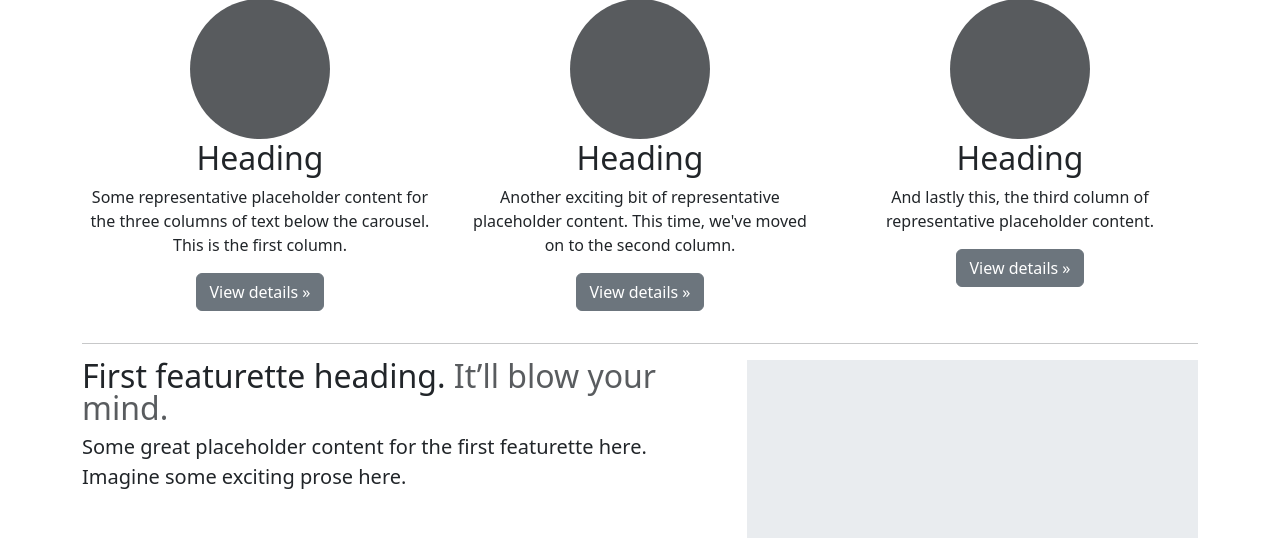
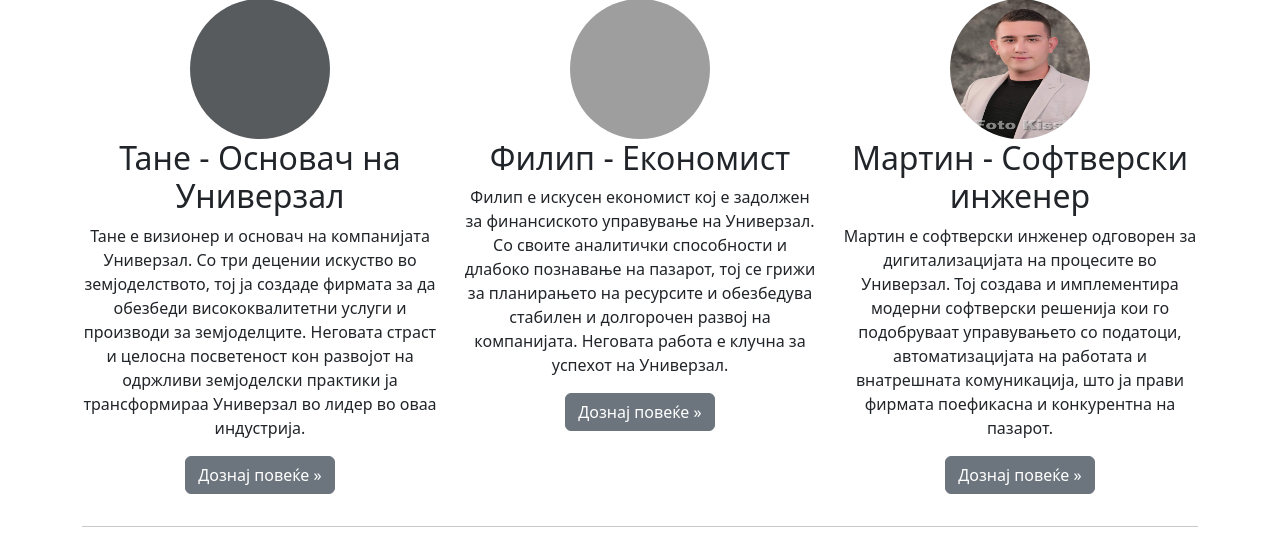
Before and after one commit to martinristow/python-projects, a Flask app: page / in a window 1280 px wide. Shown: the part 788-1326 px from the top of the page. Run offline with Flask 3, Linux system fonts and the light colour scheme; some libraries are stand-ins or nearby versions; grey boxes are pictures that could not be loaded.

Commit message:
Enhance design on home page
- Pictures and text for Founder on Univerzal and ...
- Mission and Vision
- Support
- Moments

```diff
--- a/projects/univerzal-project-flask/templates/index.html
+++ b/projects/univerzal-project-flask/templates/index.html
@@ -11,29 +11,32 @@
     </div>
     <div class="carousel-inner">
       <div class="carousel-item active">
-        <img src="static/images/pozadina5.jpg" class="d-block w-100" alt="Slide 1">
+        <img src="static/images/pozadina6.jpg" class="d-block w-100" alt="Slide 1">
         <div class="container">
           <div class="carousel-caption text-start">
-            <h1>Example headline.</h1>
-            <p class="opacity-75">Some representative placeholder content for the first slide of the carousel.</p>
+            <h1>Универзал - традиција и иновативност во земјоделието</h1>
+            <p class="opacity-75 text-justify">Основана во 1990 година, Универзал е водечки производител на
+                квалитетни земјоделски производи. Со децениско искуство, нашата компанија се стреми кон
+                одржлив развој и иновации во земјоделството.</p>
           </div>
         </div>
       </div>
       <div class="carousel-item">
-       <img src="static/images/pozadina4.jpg" class="d-block w-100" alt="Slide 2">
+       <img src="static/images/pozadina5.jpg" class="d-block w-100" alt="Slide 2">
         <div class="container">
           <div class="carousel-caption">
-            <h1>Another example headline.</h1>
-            <p>Some representative placeholder content for the second slide of the carousel.</p>
+            <h1>Посветени на растење на вашиот успех</h1>
+            <p class="text-justify">Ние обезбедуваме модерни технологии и квалитетни производи за да им помогнеме на
+                земјоделците да ги оптимизираат своите приноси и да го подобрат производството.</p>
           </div>
         </div>
       </div>
       <div class="carousel-item">
-       <img src="static/images/pozadina6.jpg" class="d-block w-100" alt="Slide 3">
+       <img src="static/images/pozadina4.jpg" class="d-block w-100" alt="Slide 3">
         <div class="container">
           <div class="carousel-caption text-end">
-            <h1>One more for good measure.</h1>
-            <p>Some representative placeholder content for the third slide of this carousel.</p>
+            <h1>Зелена иднина со Универзал</h1>
+            <p class="text-justify">Фирмата Универзал се залага за одржливо земјоделие, фокусирајќи се на еколошки практики и иновативни решенија за идните генерации.</p>
           </div>
         </div>
       </div>
@@ -57,63 +60,80 @@
     <div class="row text-center"> <!-- Додадено text-center -->
       <div class="col-lg-4">
         <svg class="bd-placeholder-img rounded-circle" width="140" height="140" xmlns="http://www.w3.org/2000/svg" role="img" aria-label="Placeholder" preserveAspectRatio="xMidYMid slice" focusable="false"><title>Placeholder</title><rect width="100%" height="100%" fill="var(--bs-secondary-color)"></rect></svg>
-        <h2 class="fw-normal">Heading</h2>
-        <p>Some representative placeholder content for the three columns of text below the carousel. This is the first column.</p>
-        <p><a class="btn btn-secondary" href="#">View details »</a></p>
+        <h2 class="fw-normal">Тане - Основач на Универзал</h2>
+        <p class="text-justify">Тане е визионер и основач на компанијата Универзал. Со три децении искуство во земјоделството, тој ја создаде фирмата за да обезбеди висококвалитетни услуги и производи за земјоделците. Неговата страст и целосна посветеност кон развојот на одржливи земјоделски практики ја трансформираа Универзал во лидер во оваа индустрија.</p>
+        <p><a class="btn btn-secondary" href="#">Дознај повеќе »</a></p>
       </div><!-- /.col-lg-4 -->
       <div class="col-lg-4">
-        <svg class="bd-placeholder-img rounded-circle" width="140" height="140" xmlns="http://www.w3.org/2000/svg" role="img" aria-label="Placeholder" preserveAspectRatio="xMidYMid slice" focusable="false"><title>Placeholder</title><rect width="100%" height="100%" fill="var(--bs-secondary-color)"></rect></svg>
-        <h2 class="fw-normal">Heading</h2>
-        <p>Another exciting bit of representative placeholder content. This time, we've moved on to the second column.</p>
-        <p><a class="btn btn-secondary" href="#">View details »</a></p>
+        <img src="static/images/filip.jpg" alt="Мартин - Софтверски инженер" class="bd-placeholder-img rounded-circle" width="140" height="140">
+        <h2 class="fw-normal">Филип - Економист</h2>
+        <p class="text-justify">Филип е искусен економист кој е задолжен за финансиското управување на Универзал. Со своите аналитички способности и длабоко познавање на пазарот, тој се грижи за планирањето на ресурсите и обезбедува стабилен и долгорочен развој на компанијата. Неговата работа е клучна за успехот на Универзал.</p>
+        <p><a class="btn btn-secondary" href="#">Дознај повеќе »</a></p>
       </div><!-- /.col-lg-4 -->
       <div class="col-lg-4">
-        <svg class="bd-placeholder-img rounded-circle" width="140" height="140" xmlns="http://www.w3.org/2000/svg" role="img" aria-label="Placeholder" preserveAspectRatio="xMidYMid slice" focusable="false"><title>Placeholder</title><rect width="100%" height="100%" fill="var(--bs-secondary-color)"></rect></svg>
-        <h2 class="fw-normal">Heading</h2>
-        <p>And lastly this, the third column of representative placeholder content.</p>
-        <p><a class="btn btn-secondary" href="#">View details »</a></p>
+          <img src="static/images/martinslika.jpg" alt="Мартин - Софтверски инженер" class="bd-placeholder-img rounded-circle" width="140" height="140">
+        <h2 class="fw-normal">Мартин - Софтверски инженер</h2>
+        <p class="text-justify">Мартин е софтверски инженер одговорен за дигитализацијата на процесите во Универзал. Тој создава и имплементира модерни софтверски решенија кои го подобруваат управувањето со податоци, автоматизацијата на работата и внатрешната комуникација, што ја прави фирмата поефикасна и конкурентна на пазарот.</p>
+        <p><a class="btn btn-secondary" href="#">Дознај повеќе »</a></p>
       </div><!-- /.col-lg-4 -->
     </div><!-- /.row -->
 
     <!-- START THE FEATURETTES -->
 
     <hr class="featurette-divider">
+<div class="row featurette">
+   <div class="col-md-7">
+     <h2 class="featurette-heading fw-normal lh-1">За нас <span class="text-body-secondary">Нашата мисија и визија</span></h2>
+     <p class="lead text-justify">Универзал е компанија со силна заложба за одржливост и иновации. Нашата визија е да бидеме лидер во еколошкото земјоделство преку континуирани подобрувања и соработка со нашите клиенти.</p>
+   </div>
+   <div class="col-md-5">
+     <img src="static/images/slika2.jpg" class="bd-placeholder-img bd-placeholder-img-lg featurette-image img-fluid mx-auto" width="500" height="500" alt="About Us">
+   </div>
+ </div>
+ <hr class="featurette-divider">
+
 
    <div class="row featurette">
-      <div class="col-md-7">
-        <h2 class="featurette-heading fw-normal lh-1">First featurette heading. <span class="text-body-secondary">It’ll blow your mind.</span></h2>
-        <p class="lead">Some great placeholder content for the first featurette here. Imagine some exciting prose here.</p>
+   <div class="col-md-7 order-md-2">
+     <h2 class="featurette-heading fw-normal lh-1">Нашите услуги <span class="text-body-secondary">Поддршка за секој земјоделец</span></h2>
+     <p class="lead text-justify">Ние нудиме сеопфатни услуги за земјоделци, вклучувајќи консултации, обуки за модерни технологии и прилагодени решенија кои ги оптимизираат нивните резултати.</p>
    </div>
-      <div class="col-md-5">
-        <svg class="bd-placeholder-img bd-placeholder-img-lg featurette-image img-fluid mx-auto" width="500" height="500" xmlns="http://www.w3.org/2000/svg" role="img" aria-label="Placeholder: 500x500" preserveAspectRatio="xMidYMid slice" focusable="false"><title>Placeholder</title><rect width="100%" height="100%" fill="var(--bs-secondary-bg)"></rect><text x="50%" y="50%" fill="var(--bs-secondary-color)" dy=".3em">500x500</text></svg>
+   <div class="col-md-5 order-md-1">
+     <img src="static/images/slika.jpg" class="bd-placeholder-img bd-placeholder-img-lg featurette-image img-fluid mx-auto" width="500" height="500" alt="Services">
    </div>
  </div>
 
 <hr class="featurette-divider">
 
-    <div class="row featurette">
-      <div class="col-md-7 order-md-2">
-        <h2 class="featurette-heading fw-normal lh-1">Oh yeah, it’s that good. <span class="text-body-secondary">See for yourself.</span></h2>
-        <p class="lead">Another featurette? Of course. More placeholder content here to give you an idea of how this layout would work with some actual real-world content in place.</p>
+
+    <div class="container">
+   <h2 class="fw-normal text-center">Нашите моменти</h2>
+   <div class="row">
+     <div class="col-lg-4">
+       <img src="static/images/grupa1.jpg" class="img-fluid rounded" alt="Gallery Image 1">
      </div>
-      <div class="col-md-5 order-md-1">
-        <svg class="bd-placeholder-img bd-placeholder-img-lg featurette-image img-fluid mx-auto" width="500" height="500" xmlns="http://www.w3.org/2000/svg" role="img" aria-label="Placeholder: 500x500" preserveAspectRatio="xMidYMid slice" focusable="false"><title>Placeholder</title><rect width="100%" height="100%" fill="var(--bs-secondary-bg)"></rect><text x="50%" y="50%" fill="var(--bs-secondary-color)" dy=".3em">500x500</text></svg>
+     <div class="col-lg-4">
+       <img src="static/images/grupa2.jpg" class="img-fluid rounded" alt="Gallery Image 2">
+     </div>
+     <div class="col-lg-4">
+       <img src="static/images/grupa3.jpg" class="img-fluid rounded" alt="Gallery Image 3">
      </div>
    </div>
-
+        <br>
+        <div class="row">
+     <div class="col-lg-4">
+       <img src="static/images/grupa4.jpg" class="img-fluid rounded" alt="Gallery Image 4">
+     </div>
+     <div class="col-lg-4">
+       <img src="static/images/grupa5jpg.jpg" class="img-fluid rounded" alt="Gallery Image 5">
+     </div>
+     <div class="col-lg-4">
+       <img src="static/images/grupa6.jpg" class="img-fluid rounded" alt="Gallery Image 6">
+     </div>
+   </div>
+</div>
 <hr class="featurette-divider">
 
-    <div class="row featurette">
-      <div class="col-md-7">
-        <h2 class="featurette-heading fw-normal lh-1">And lastly, this one. <span class="text-body-secondary">Checkmate.</span></h2>
-        <p class="lead">And yes, this is the last block of representative placeholder content. Again, not really intended to be actually read, simply here to give you a better view of what this would look like with some actual content. Your content.</p>
-      </div>
-      <div class="col-md-5">
-        <svg class="bd-placeholder-img bd-placeholder-img-lg featurette-image img-fluid mx-auto" width="500" height="500" xmlns="http://www.w3.org/2000/svg" role="img" aria-label="Placeholder: 500x500" preserveAspectRatio="xMidYMid slice" focusable="false"><title>Placeholder</title><rect width="100%" height="100%" fill="var(--bs-secondary-bg)"></rect><text x="50%" y="50%" fill="var(--bs-secondary-color)" dy=".3em">500x500</text></svg>
-      </div>
-    </div>
-
-    <hr class="featurette-divider">
 
     <!-- /END THE FEATURETTES -->
 
```
Lines whose indentation alone changed are shown as unchanged.
